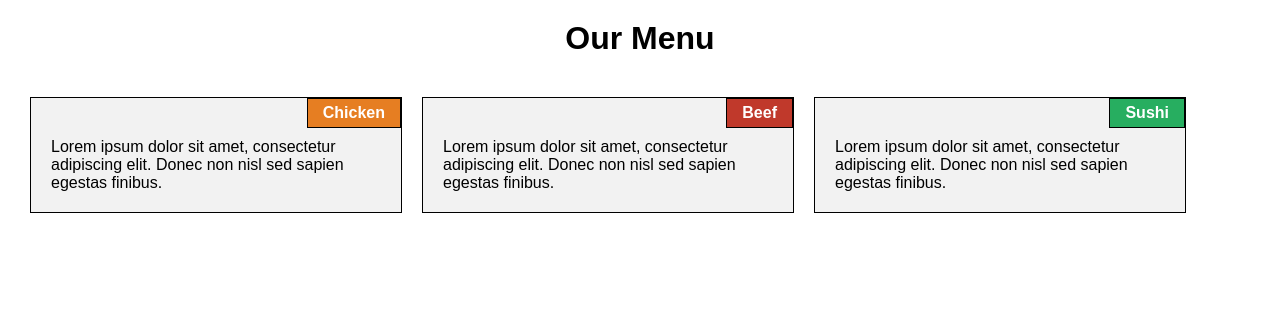
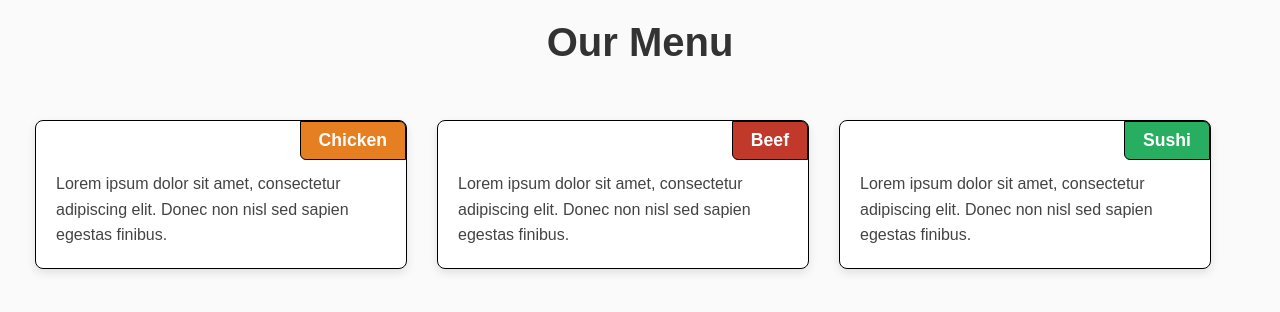
Before and after one commit to pynnr02/coursera, a plain HTML site: page module2-solution/index.html in a window 1280 px wide. Drawn offline with Linux system fonts and the light colour scheme.

Commit message:
Update styles.css

```diff
--- a/module2-solution/module2-solution/css/styles.css
+++ b/module2-solution/module2-solution/css/styles.css
@@ -6,40 +6,59 @@
 }
 
 body {
-  font-family: Arial, sans-serif;
+  font-family: Arial, Helvetica, sans-serif;
+  background-color: #fafafa;
   padding: 20px;
 }
 
+/* Main Heading */
 h1 {
   text-align: center;
-  margin-bottom: 30px;
-  font-size: 2em;
+  margin-bottom: 40px;
+  font-size: 2.5em;
+  color: #333;
 }
 
-/* Section Styling */
+/* Section Box */
 .section {
   position: relative;
   border: 1px solid black;
-  background-color: #f2f2f2;
-  padding: 40px 20px 20px 20px; /* extra top padding for title */
-  margin: 10px;
+  background-color: #fff;
+  padding: 50px 20px 20px 20px; /* extra top padding for title space */
+  margin: 15px;
+  border-radius: 8px;
+  box-shadow: 0 4px 10px rgba(0,0,0,0.1);
+  transition: transform 0.2s ease-in-out;
 }
 
-/* Section Titles */
+.section:hover {
+  transform: translateY(-5px); /* little hover effect */
+}
+
+/* Section Title Box */
 .section-title {
   position: absolute;
   top: 0;
   right: 0;
   border: 1px solid black;
-  padding: 5px 15px;
+  padding: 8px 18px;
   font-weight: bold;
+  font-size: 1.1em;
   color: white;
+  border-radius: 0 6px 0 6px;
 }
 
-/* Unique colors */
+/* Unique Title Colors */
 .chicken { background-color: #e67e22; }
 .beef { background-color: #c0392b; }
 .sushi { background-color: #27ae60; }
+
+/* Paragraph styling */
+.section p {
+  font-size: 1em;
+  line-height: 1.6;
+  color: #444;
+}
 
 /* Desktop View (≥992px) */
 @media (min-width: 992px) {
```
